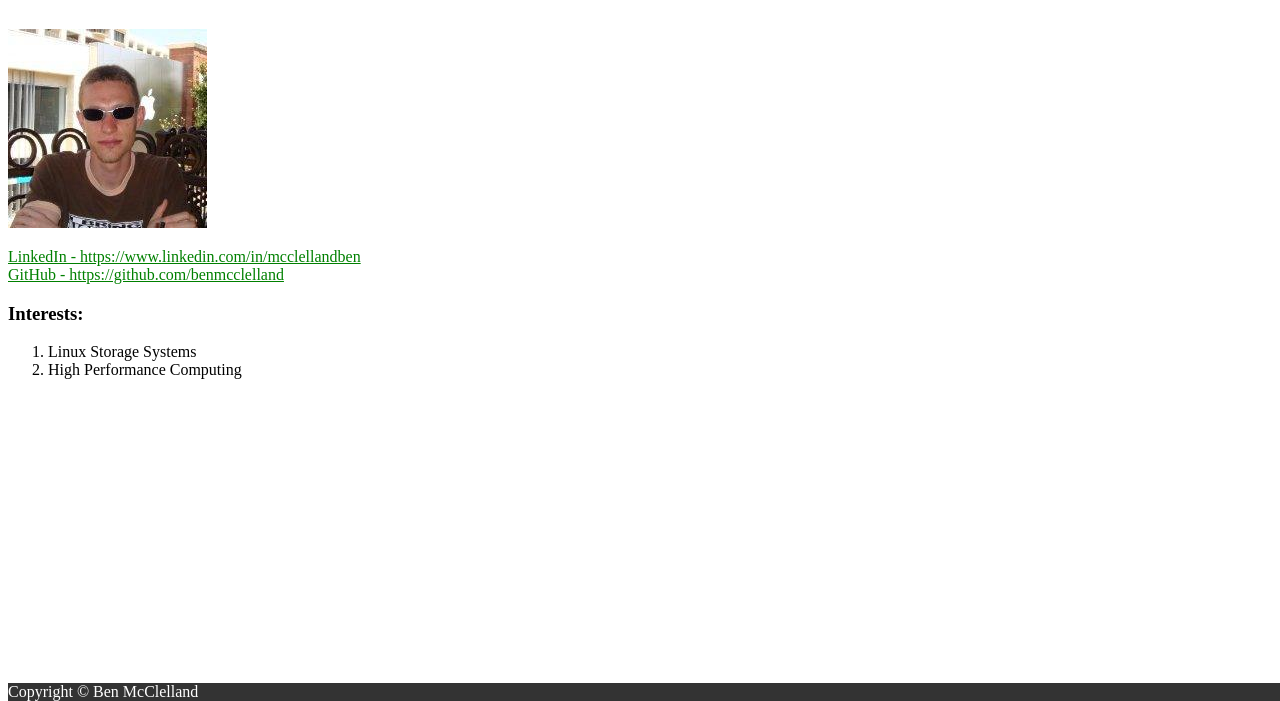
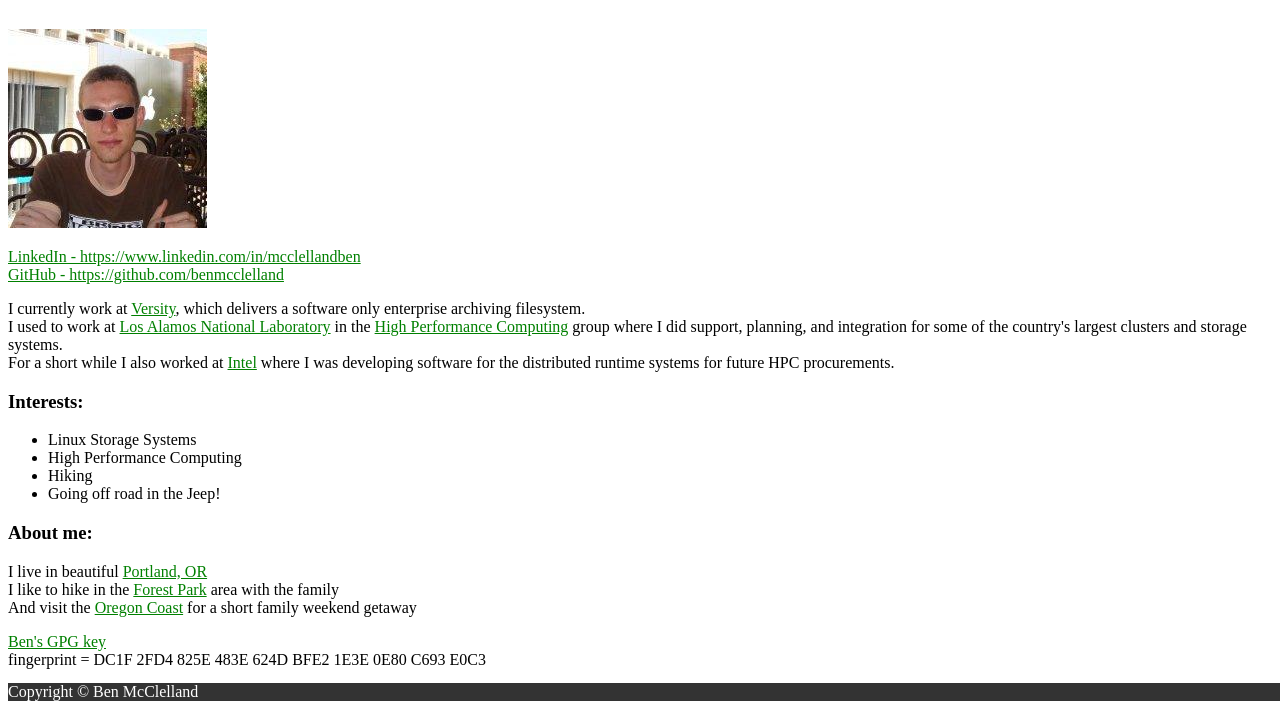
Before and after one commit to benmcclelland/benmcclelland.github.io, a plain HTML site: page index.html in a window 1280 px wide. Shown: the part 99-800 px from the top of the page. Drawn offline with Linux system fonts and the light colour scheme.

Commit message:
a bit more content

```diff
--- a/index.html
+++ b/index.html
@@ -37,15 +37,30 @@
 		<section>
 		<img src="ben.jpg"><p>
 		<a href="https://www.linkedin.com/in/mcclellandben">LinkedIn - https://www.linkedin.com/in/mcclellandben</a></br>
-		<a href="https://github.com/benmcclelland">GitHub - https://github.com/benmcclelland</a></br>
+		<a href="https://github.com/benmcclelland">GitHub - https://github.com/benmcclelland</a></br><p>
+		I currently work at <a href="http://www.versity.com">Versity</a>, which delivers a software only enterprise archiving filesystem.</br>
+		I used to work at <a href="http://www.lanl.gov">Los Alamos National Laboratory</a> in the <a href="http://www.lanl.gov/org/padste/adtsc/hpc/index.php">High Performance Computing</a> group where I did support, planning, and integration for some of the country's largest clusters and storage systems.<br>
+		For a short while I also worked at <a href="http://www.intel.com">Intel</a> where I was developing software for the distributed runtime systems for future HPC procurements.
 		</section>
 
 		<section>
 		<h3>Interests:</h3>
-		<ol>
+		<ul>
 			<li>Linux Storage Systems</li>
 			<li>High Performance Computing</li>
-		</ol>
+			<li>Hiking</li>
+			<li>Going off road in the Jeep!</li>
+		</ul>
+		</section>
+
+		<section>
+		<h3>About me:</h3>
+		I live in beautiful <a href="https://en.wikipedia.org/wiki/Portland%2C_Oregon">Portland, OR</a></br>
+		I like to hike in the <a href="https://en.wikipedia.org/wiki/Forest_Park_(Portland,_Oregon)">Forest Park</a> area with the family</br>
+		And visit the <a href="https://en.wikipedia.org/wiki/Oregon_Coast">Oregon Coast</a> for a short family weekend getaway</br>
+		<p>
+		<a href="Ben.asc">Ben's GPG key</a></br>
+		fingerprint = DC1F 2FD4 825E 483E 624D  BFE2 1E3E 0E80 C693 E0C3</br>
 		</section>
 
 		<footer>
```
Also changed, not shown: 1 other file.
